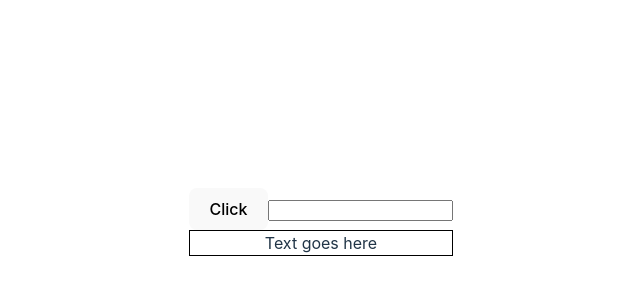
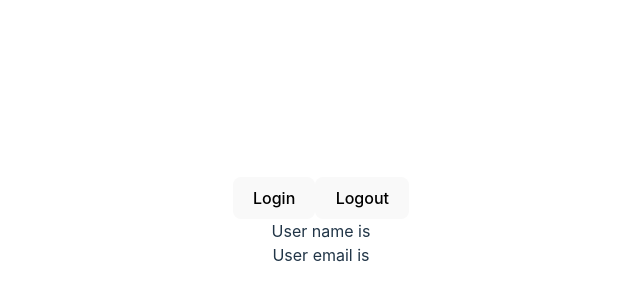
Before and after one commit to gauravkharel/retype, a React (Vite) app: page / in a window 1280 px wide. Shown: the part 178-478 px from the top of the page, without its empty margins (319-959 px from the left). Built offline with nearby package versions, Linux system fonts and the light colour scheme.

Commit message:
useState usage

```diff
--- a/src/App.tsx
+++ b/src/App.tsx
@@ -1,19 +1,12 @@
 import './App.css'
-import { Button } from './components/Button'
-import { Container } from './components/Container'
-import { Input } from './components/Input'
+import { User } from './components/state/User'
 
 
 function App() {
 
   return (
       <div className='App'>
-        <Button handleClick={(event, id) => {
-          console.log('Button Clicked',event, id)
-        }} />
-
-        <Input value='' handleChange={(event) => console.log(event)} />
-        <Container styles={{border: '1px solid black'}} />
+        <User />
       </div>
   )
 }
--- /dev/null
+++ b/src/components/state/User.tsx
@@ -0,0 +1,27 @@
+import {useState} from 'react'
+
+
+type AuthUser = {
+    name: string
+    email: string
+}
+export const User = () => {
+    const [user, setUser] = useState<AuthUser | null>(null)
+    const handleLogin = () => {
+        setUser({
+            name: 'Gaurav',
+            email: 'gaurav@gmail.com'
+        })
+    }
+    const handleLogout = () => {
+        setUser(null)
+    }
+    return (
+        <div>
+            <button onClick={handleLogin}>Login</button>
+            <button onClick={handleLogout}>Logout</button>
+            <div>User name is {user?.name} </div>
+            <div>User email is {user?.email}  </div>
+        </div>
+    )
+}
```
Also changed, not shown: src/components/state/LoggedIn.tsx (added, +19 -0 lines), suggestion.txt.
